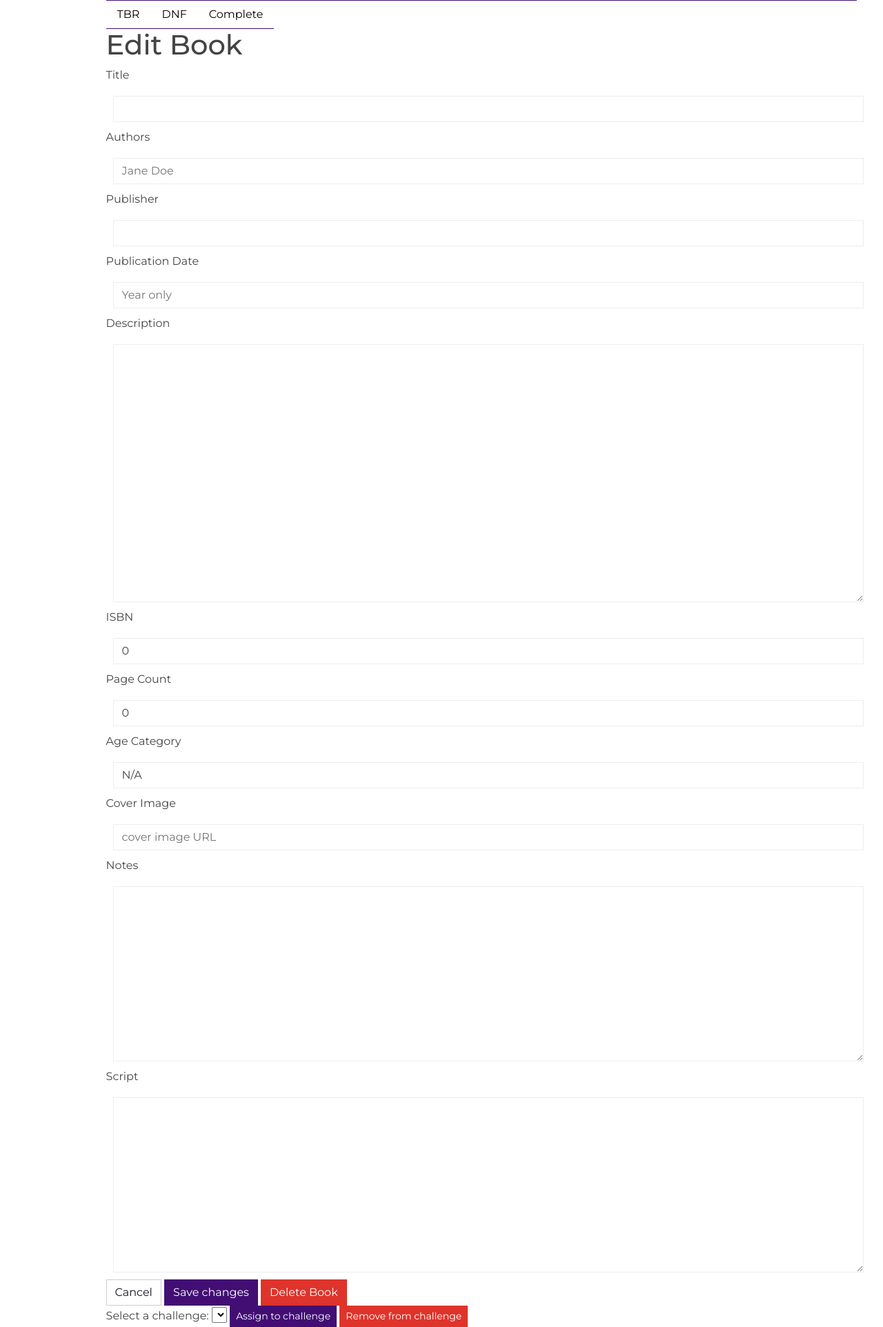
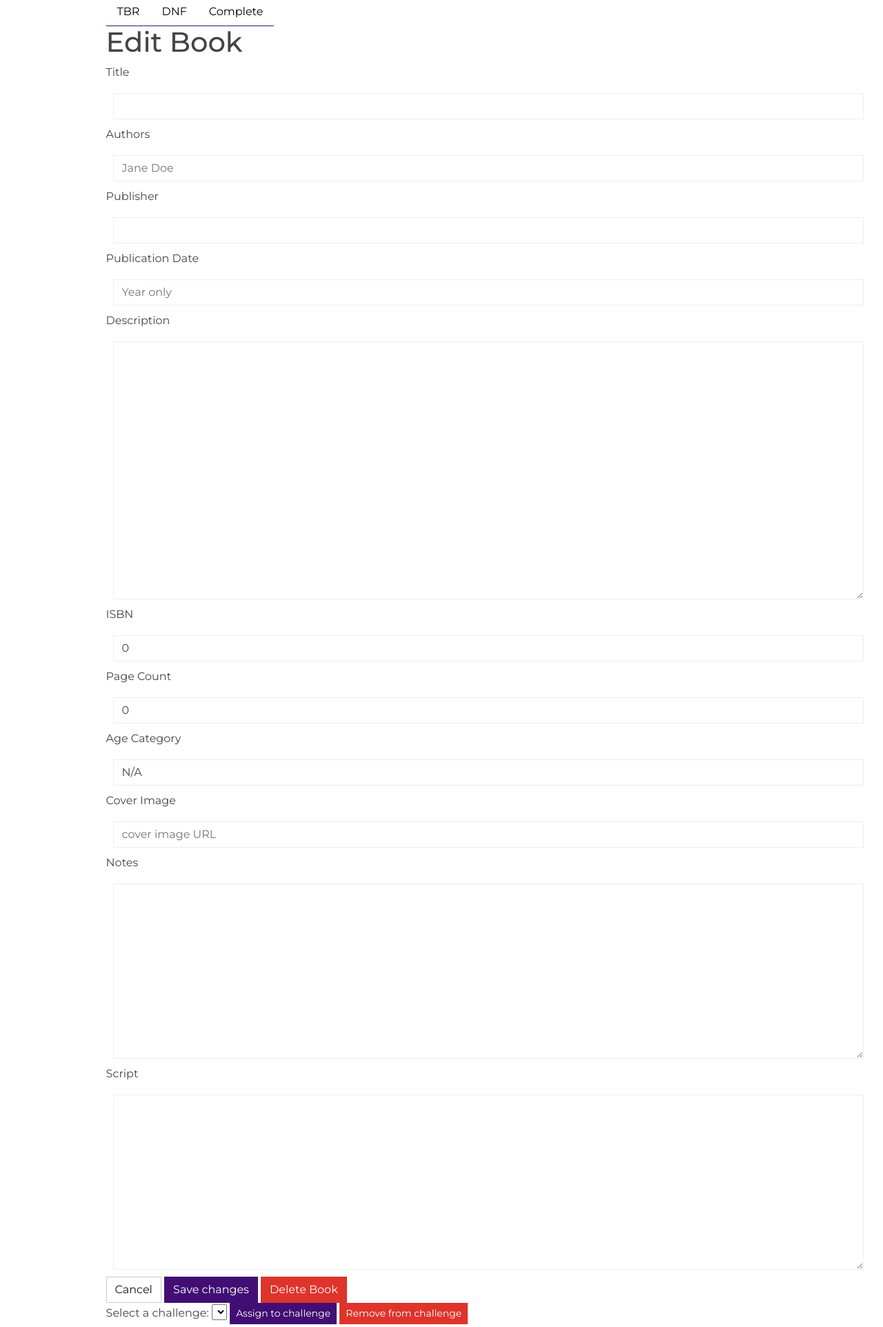
Before and after one commit to CamdenTadhg/TBRead, a Flask app: template templates/books/editbook.html in a window 1280 px wide. Shown: the part 120-2044 px from the top of the page at 69% size. Run offline with Flask 3, Linux system fonts and the light colour scheme; the template is opened without the code that fills it: values that come from a table or form of the project are taken from there, others are empty; parts of the project's set-up code (start-up, migrations or seed data) failed here and were passed over; some libraries are stand-ins or nearby versions.

Commit message:
trying to get rid of little line weirdness

```diff
--- a/static/stylesheets/style.css
+++ b/static/stylesheets/style.css
@@ -40,7 +40,7 @@ textarea{
 .logged-in-content {
     display:grid;
     grid-template-columns: [first] 12vw [sidebar] 85vw [end];
-    grid-template-rows: [top] 15vh [content] 75vh [bottom]
+    grid-template-rows: [top] 14.5vh [content] 75vh [bottom]
 }
 
 .sidebar {
```
